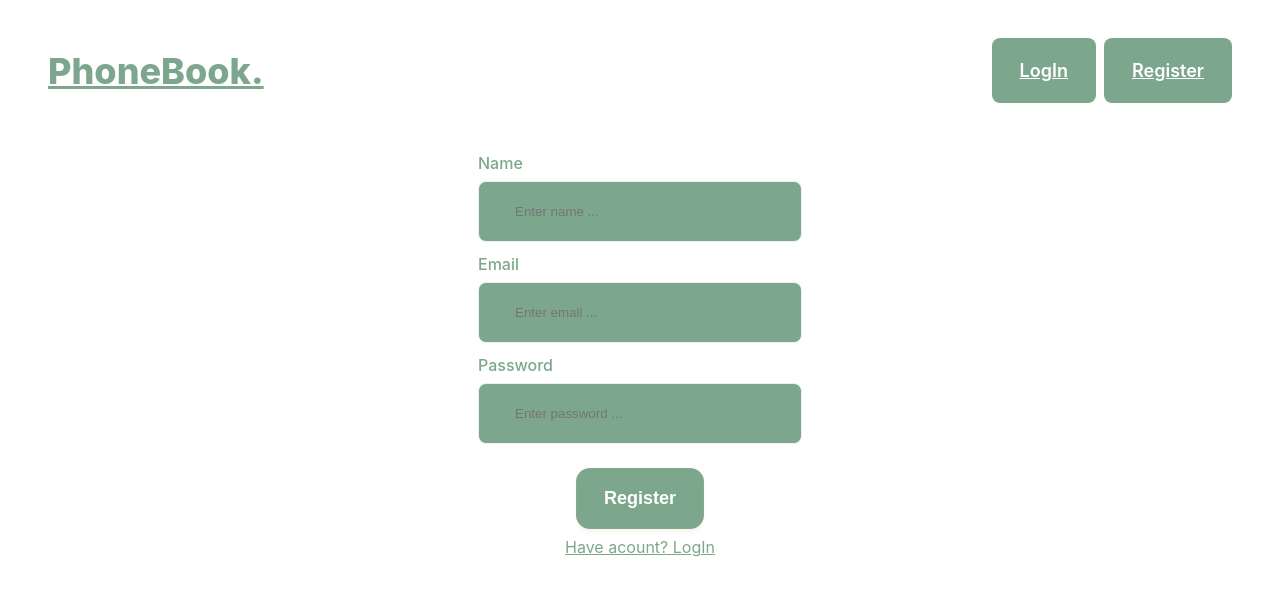
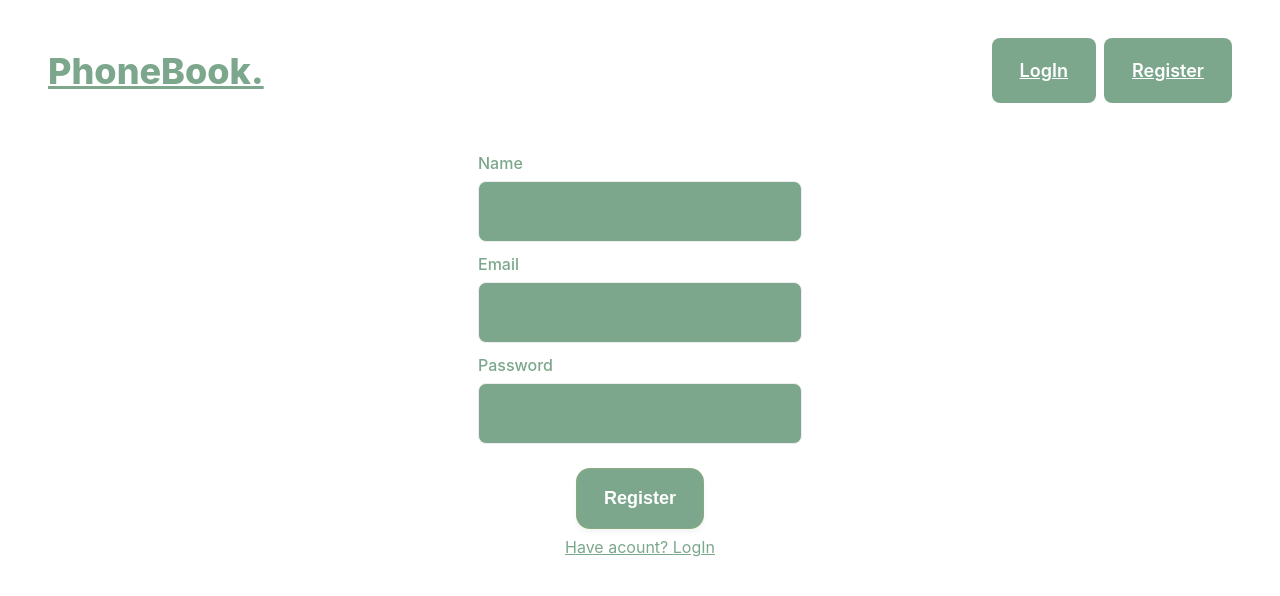
Before and after one commit to xtxthby/goit-react-hw-08-phonebook, a React (Create React App) app: page /goit-react-hw-08-phonebook/register in a window 1280 px wide. Shown: the top 596 px of the page. Built offline with nearby package versions, Linux system fonts and the light colour scheme.

Commit message:
add files 6

```diff
--- a/src/components/LoginForm/LoginForm.jsx
+++ b/src/components/LoginForm/LoginForm.jsx
@@ -34,9 +34,9 @@ const LoginForm = () => {
         <Input
           type="email"
           name="email"
-          pattern="/^[a-zA-Z0-9.!#$%&'*+/=?^_`{|}~-]+@[a-zA-Z0-9-]+(?:\.[a-zA-Z0-9-]+)*$/."
-          title="Email may contain letters, numbers, an apostrophe, and must be followed by '@' domain name '.' domain suffix. For example Taras@ukr.ua, adrian@gmail.com, JacobM3rcer@hotmail.com"
-          required
+          // pattern="/^[a-zA-Z0-9.!#$%&'*+/=?^_`{|}~-]+@[a-zA-Z0-9-]+(?:\.[a-zA-Z0-9-]+)*$/."
+          // title="Email may contain letters, numbers, an apostrophe, and must be followed by '@' domain name '.' domain suffix. For example Taras@ukr.ua, adrian@gmail.com, JacobM3rcer@hotmail.com"
+          // required
           placeholder="Enter email ..."
         />
       </Label>
@@ -45,9 +45,9 @@ const LoginForm = () => {
         <Input
           type="password"
           name="password"
-          pattern="^(?=.*[A-Za-z])(?=.*\d)[A-Za-z\d]{8,}$"
-          title="Password must contain at least one number and one uppercase and lowercase letter, and at least 8 or more characters. For example TgeV23592, 3Greioct."
-          required
+          // pattern="^(?=.*[A-Za-z])(?=.*\d)[A-Za-z\d]{8,}$"
+          // title="Password must contain at least one number and one uppercase and lowercase letter, and at least 8 or more characters. For example TgeV23592, 3Greioct."
+          // required
           placeholder="Enter password ..."
         />
       </Label>
--- a/src/components/RegisterForm/RegisterForm.jsx
+++ b/src/components/RegisterForm/RegisterForm.jsx
@@ -37,9 +37,9 @@ const RegisterForm = () => {
         <Input
           type="text"
           name="name"
-          pattern="^[a-zA-Zа-яА-Я]+(([' -][a-zA-Zа-яА-Я ])?[a-zA-Zа-яА-Я]*)*$"
-          title="Name may contain only letters, apostrophe, dash and spaces. For example Adrian, Jacob Mercer, Charles de Batz de Castelmore d'Artagnan"
-          placeholder="Enter name ..."
+          // pattern="^[a-zA-Zа-яА-Я]+(([' -][a-zA-Zа-яА-Я ])?[a-zA-Zа-яА-Я]*)*$"
+          // title="Name may contain only letters, apostrophe, dash and spaces. For example Adrian, Jacob Mercer, Charles de Batz de Castelmore d'Artagnan"
+          // placeholder="Enter name ..."
           required
         />
       </Label>
@@ -48,9 +48,9 @@ const RegisterForm = () => {
         <Input
           type="email"
           name="email"
-          pattern="/^[a-zA-Z0-9.!#$%&'*+/=?^_`{|}~-]+@[a-zA-Z0-9-]+(?:\.[a-zA-Z0-9-]+)*$/."
-          title="Email may contain letters, numbers, an apostrophe, and must be followed by '@' domain name '.' domain suffix. For example Taras@ukr.ua, adrian@gmail.com, JacobM3rcer@hotmail.com"
-          placeholder="Enter email ..."
+          // pattern="/^[a-zA-Z0-9.!#$%&'*+/=?^_`{|}~-]+@[a-zA-Z0-9-]+(?:\.[a-zA-Z0-9-]+)*$/."
+          // title="Email may contain letters, numbers, an apostrophe, and must be followed by '@' domain name '.' domain suffix. For example Taras@ukr.ua, adrian@gmail.com, JacobM3rcer@hotmail.com"
+          // placeholder="Enter email ..."
           required
         />
       </Label>
@@ -59,9 +59,9 @@ const RegisterForm = () => {
         <Input
           type="password"
           name="password"
-          pattern="^(?=.*[A-Za-z])(?=.*\d)[A-Za-z\d]{8,}$"
-          title="Password must contain at least one number and one uppercase and lowercase letter, and at least 8 or more characters. For example TgeV23592, 3Greioct."
-          placeholder="Enter password ..."
+          // pattern="^(?=.*[A-Za-z])(?=.*\d)[A-Za-z\d]{8,}$"
+          // title="Password must contain at least one number and one uppercase and lowercase letter, and at least 8 or more characters. For example TgeV23592, 3Greioct."
+          // placeholder="Enter password ..."
           required
         />
       </Label>
```
